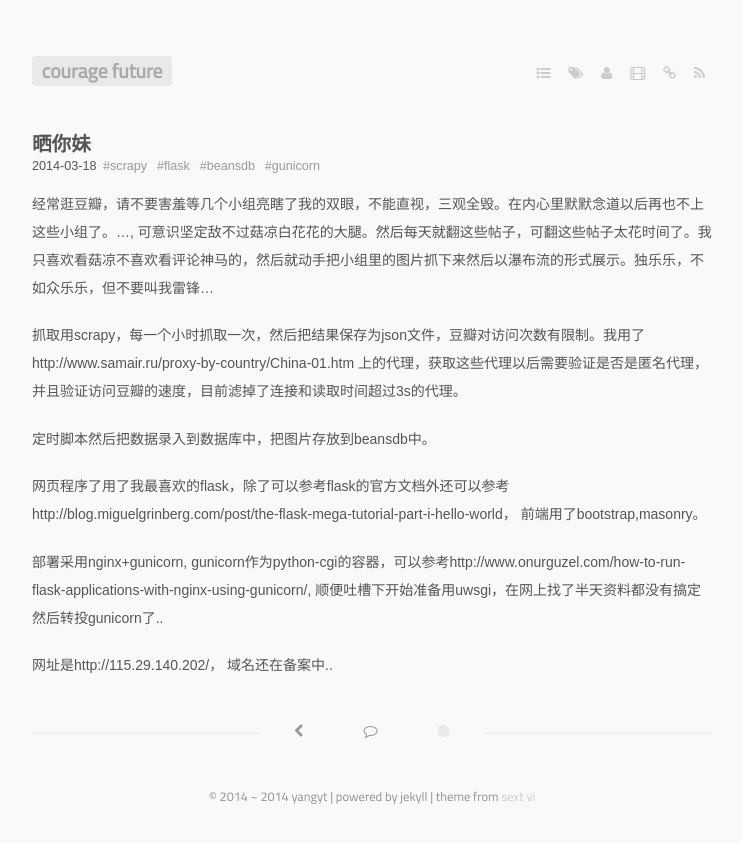
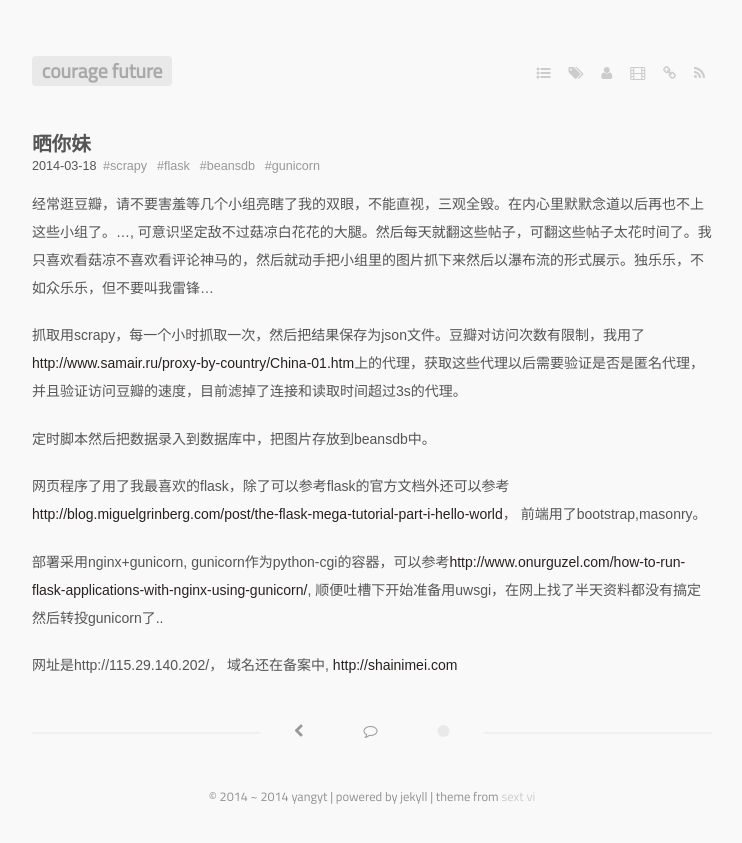
Before and after one commit to AtticusYang/meishiguang.github.io, a Jekyll site: the page built from _posts/2014-03-18-shainimei.markdown, in a window 1280 px wide. Shown: the top 843 px of the page, without its empty margins (268-1010 px from the left). Built offline with Jekyll 4.4.1, drawn with Linux system fonts in a browser that asks for light colours; some web fonts are replaced; Markdown is read by kramdown in place of the engine named in the settings; part of the change alters nothing that is shown.

Commit message:
modify url

```diff
--- a/_posts/2014-03-18-shainimei.markdown
+++ b/_posts/2014-03-18-shainimei.markdown
@@ -11,12 +11,12 @@ tags:
 
 经常逛豆瓣，请不要害羞等几个小组亮瞎了我的双眼，不能直视，三观全毁。在内心里默默念道以后再也不上这些小组了。..., 可意识坚定敌不过菇凉白花花的大腿。然后每天就翻这些帖子，可翻这些帖子太花时间了。我只喜欢看菇凉不喜欢看评论神马的，然后就动手把小组里的图片抓下来然后以瀑布流的形式展示。独乐乐，不如众乐乐，但不要叫我雷锋...
 
-抓取用scrapy，每一个小时抓取一次，然后把结果保存为json文件，豆瓣对访问次数有限制。我用了http://www.samair.ru/proxy-by-country/China-01.htm 上的代理，获取这些代理以后需要验证是否是匿名代理，并且验证访问豆瓣的速度，目前滤掉了连接和读取时间超过3s的代理。
+抓取用scrapy，每一个小时抓取一次，然后把结果保存为json文件。豆瓣对访问次数有限制，我用了<http://www.samair.ru/proxy-by-country/China-01.htm>上的代理，获取这些代理以后需要验证是否是匿名代理，并且验证访问豆瓣的速度，目前滤掉了连接和读取时间超过3s的代理。
 
 定时脚本然后把数据录入到数据库中，把图片存放到beansdb中。
 
-网页程序了用了我最喜欢的flask，除了可以参考flask的官方文档外还可以参考 http://blog.miguelgrinberg.com/post/the-flask-mega-tutorial-part-i-hello-world， 前端用了bootstrap,masonry。
+网页程序了用了我最喜欢的flask，除了可以参考flask的官方文档外还可以参考<http://blog.miguelgrinberg.com/post/the-flask-mega-tutorial-part-i-hello-world>， 前端用了bootstrap,masonry。
 
-部署采用nginx+gunicorn, gunicorn作为python-cgi的容器，可以参考http://www.onurguzel.com/how-to-run-flask-applications-with-nginx-using-gunicorn/, 顺便吐槽下开始准备用uwsgi，在网上找了半天资料都没有搞定然后转投gunicorn了..
+部署采用nginx+gunicorn, gunicorn作为python-cgi的容器，可以参考<http://www.onurguzel.com/how-to-run-flask-applications-with-nginx-using-gunicorn/>, 顺便吐槽下开始准备用uwsgi，在网上找了半天资料都没有搞定然后转投gunicorn了..
 
-网址是http://115.29.140.202/， 域名还在备案中..
+网址是http://115.29.140.202/， 域名还在备案中, <http://shainimei.com>
```
